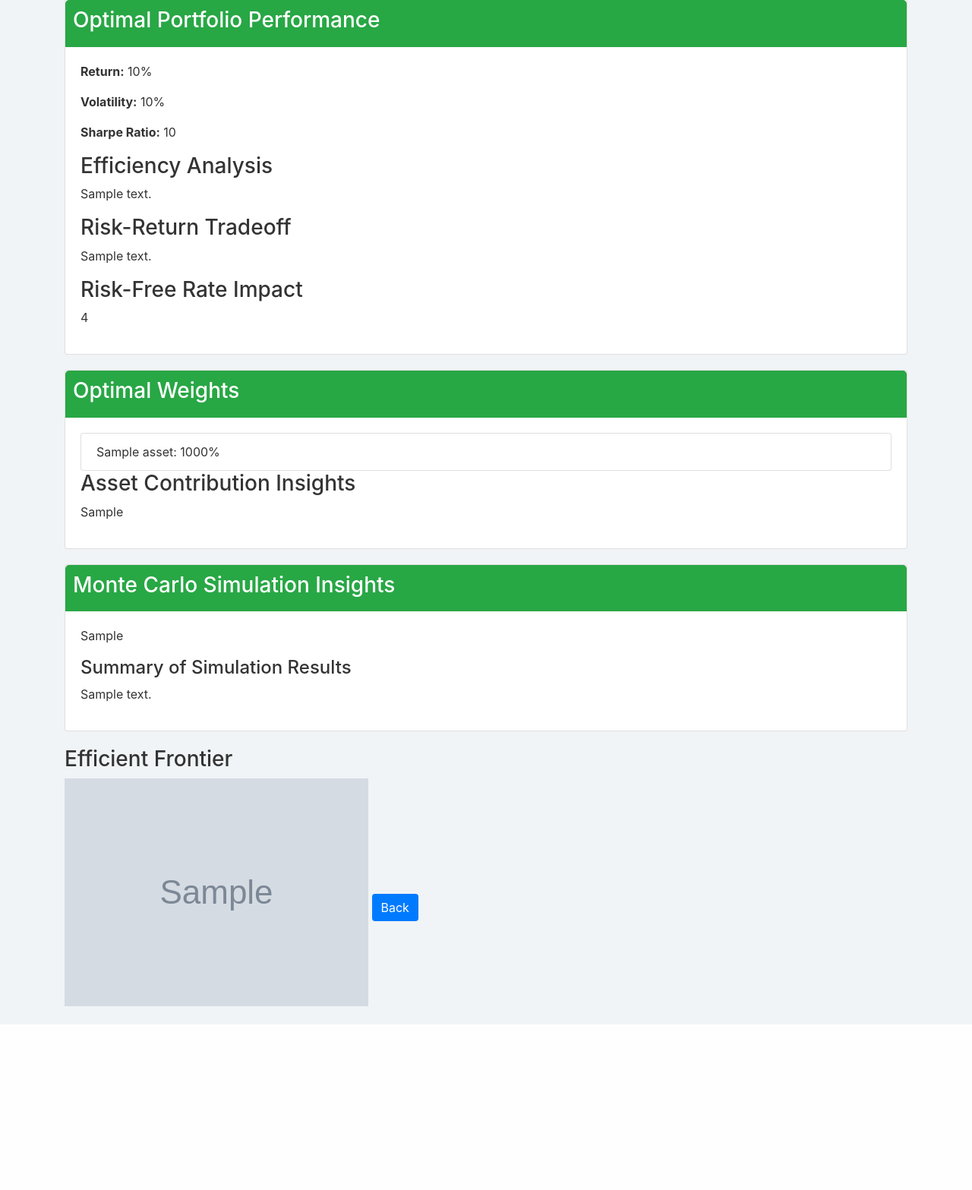
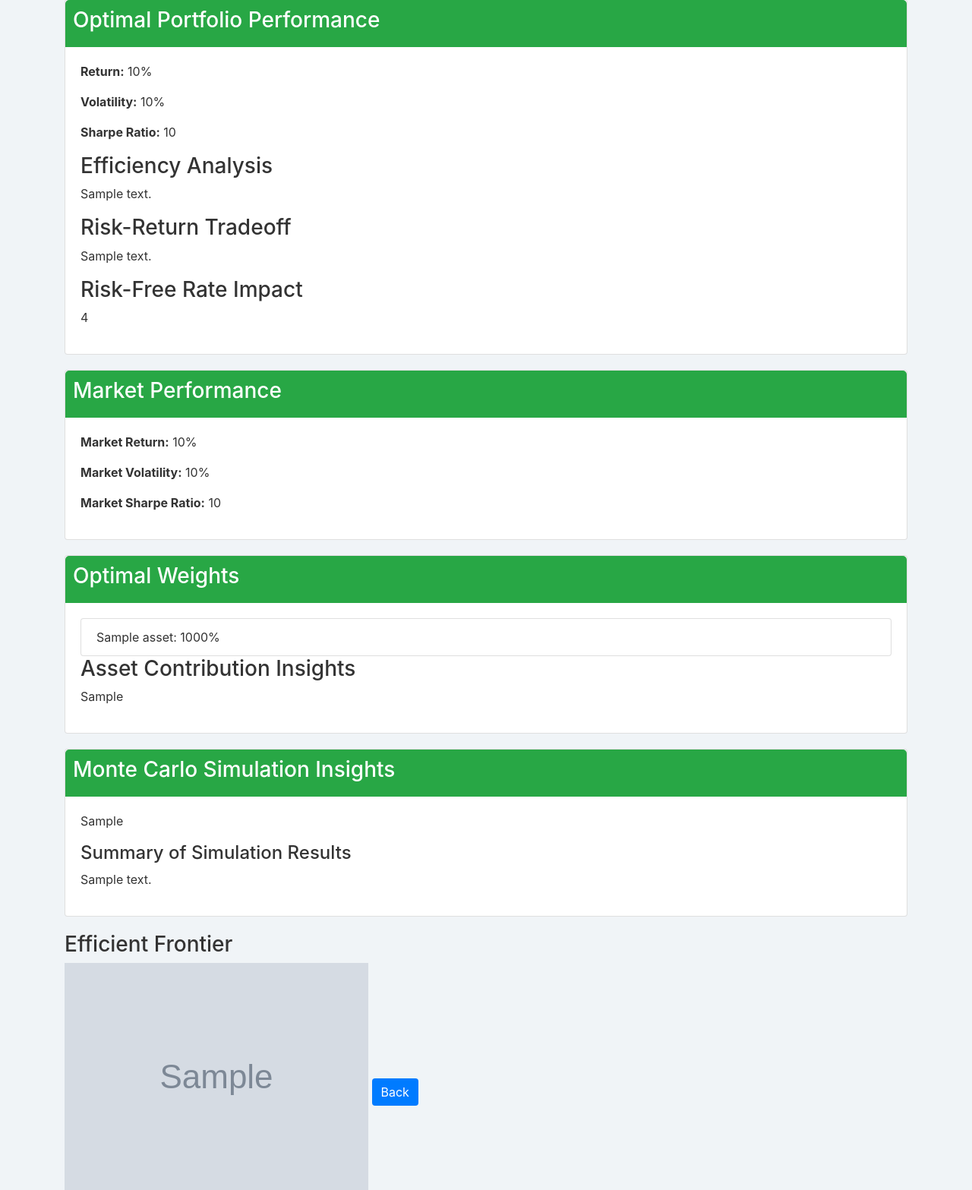
Before and after one commit to UtRaj/Portfolio-Optimization, a Flask app: template templates/results.html in a window 1280 px wide. Shown: the part 157-1724 px from the top of the page at 76% size. Before the commit the page ends 1506 px from the top, so only its background shows below. Run offline with Flask 3, Linux system fonts and the light colour scheme; the template is opened without the code that fills it: most values are stand-ins (such as "Sample title", 1, 10 or a date in 2020); grey boxes marked "Sample" are stand-in pictures; some libraries are stand-ins or nearby versions.

Commit message:
Update results.html

```diff
--- a/templates/results.html
+++ b/templates/results.html
@@ -61,6 +61,18 @@
             </div>
         </div>
 
+
+        <div class="card">
+            <div class="result-header">
+                <h3>Market Performance</h3>
+            </div>
+            <div class="card-body">
+                <p><strong>Market Return:</strong> {{ market_return * 100 | round(2) }}%</p>
+                <p><strong>Market Volatility:</strong> {{ market_volatility * 100 | round(2) }}%</p>
+                <p><strong>Market Sharpe Ratio:</strong> {{ market_sharpe_ratio | round(2) }}</p>
+            </div>
+        </div>
+
         <div class="card">
             <div class="result-header">
                 <h3>Optimal Weights</h3>
```
